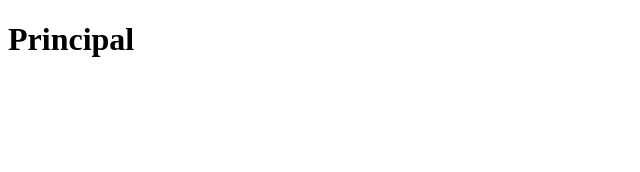
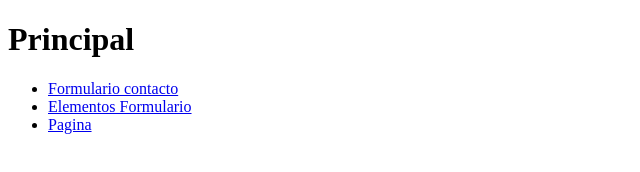
Before and after one commit to Patty-Zu/Patty-Zu.github.io, a plain HTML site: page index.html in a window 1280 px wide. Shown: the whole page, without its empty margins (0-640 px from the left). Drawn offline with Linux system fonts and the light colour scheme.

Commit message:
Modified index

```diff
--- a/index.html
+++ b/index.html
@@ -8,5 +8,10 @@
 </head>
 <body>
     <h1>Principal </h1>
+    <ul>
+        <li><a href="/form.html">Formulario contacto</a></li>
+        <li><a href="/tags-forms.html">Elementos Formulario</a></li>
+        <li><a href="/feature.html">Pagina</a></li>
+     </ul>
 </body>
 </html>
```
